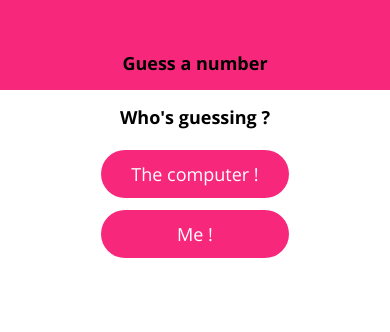
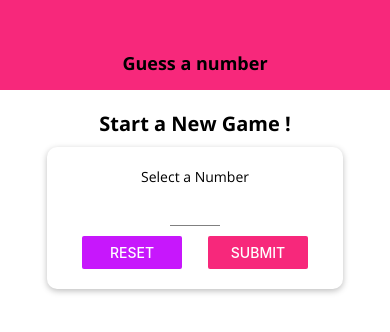
Before and after one commit to Byrishyn/guess-the-number, a React Native app: screen / in a window 390 px wide. Shown: the top 332 px of the page. Built offline with nearby package versions, Linux system fonts and the light colour scheme.

Commit message:
Delete last commit

```diff
--- a/App.js
+++ b/App.js
@@ -7,7 +7,6 @@ import Header from "./components/Header"
 import StartGameScreen from "./screens/StartGameScreen"
 import GameScreen from "./screens/GameScreen"
 import GameOverScreen from "./screens/GameOverScreen"
-import GameSelectionScreen from "./screens/GameSelectionScreen"
 
 const FetchFonts = () => {
   return Font.loadAsync({
@@ -17,7 +16,6 @@ const FetchFonts = () => {
 }
 
 export default function App() {
-  const [computerGuess, setComputerGuess] = useState();
   const [userNumber, setUserNumber] = useState();
   const [guessRounds, setGuessRounds] = useState(0);
   const [dataLoaded, setDataLoaded] = useState(false);
@@ -42,15 +40,9 @@ export default function App() {
     setGuessRounds(nbrRounds);
   }
 
-  const gameChoiceHandler = (choice) => {
-    setComputerGuess(choice)
-  }
 
-  let content = <GameSelectionScreen setComputerGuess={gameChoiceHandler} />
+  let content = <StartGameScreen onStartGame={gameStartHandler} />
 
-  if (computerGuess === true) {
-    content = <StartGameScreen onStartGame={gameStartHandler} />
-  }
 
   if (userNumber && guessRounds <=0) {
     content = <GameScreen userChoice={userNumber} onGameOver ={gameOverHandler} />
--- a/screens/GameSelectionScreen.js
+++ /dev/null
@@ -1,33 +0,0 @@
-import React from 'react';
-import { StyleSheet, View } from 'react-native'
-
-import TitleText from "../components/TitleText"
-import MainButton from "../components/MainButton"
-
-const GameSelectionScreen = props => {
-    return (
-        <View style={styles.screen}>
-            <TitleText style={styles.title}>Who's guessing ?</TitleText>
-            <View style={styles.buttonContainer}>
-                <MainButton onPress={() => props.setComputerGuess(true)}>The computer !</MainButton>
-                <MainButton onPress={() => props.setComputerGuess(true)}>Me !</MainButton>
-            </View>
-        </View>
-    )
-}
-
-const styles = StyleSheet.create({
-    screen: {
-        flex: 1,
-        alignItems: "center",
-    },
-    title: {
-        marginVertical: 15
-    },
-    buttonContainer: {
-        height: 120,
-        justifyContent: "space-around"
-    }
-})
-
-export default GameSelectionScreen;
```
